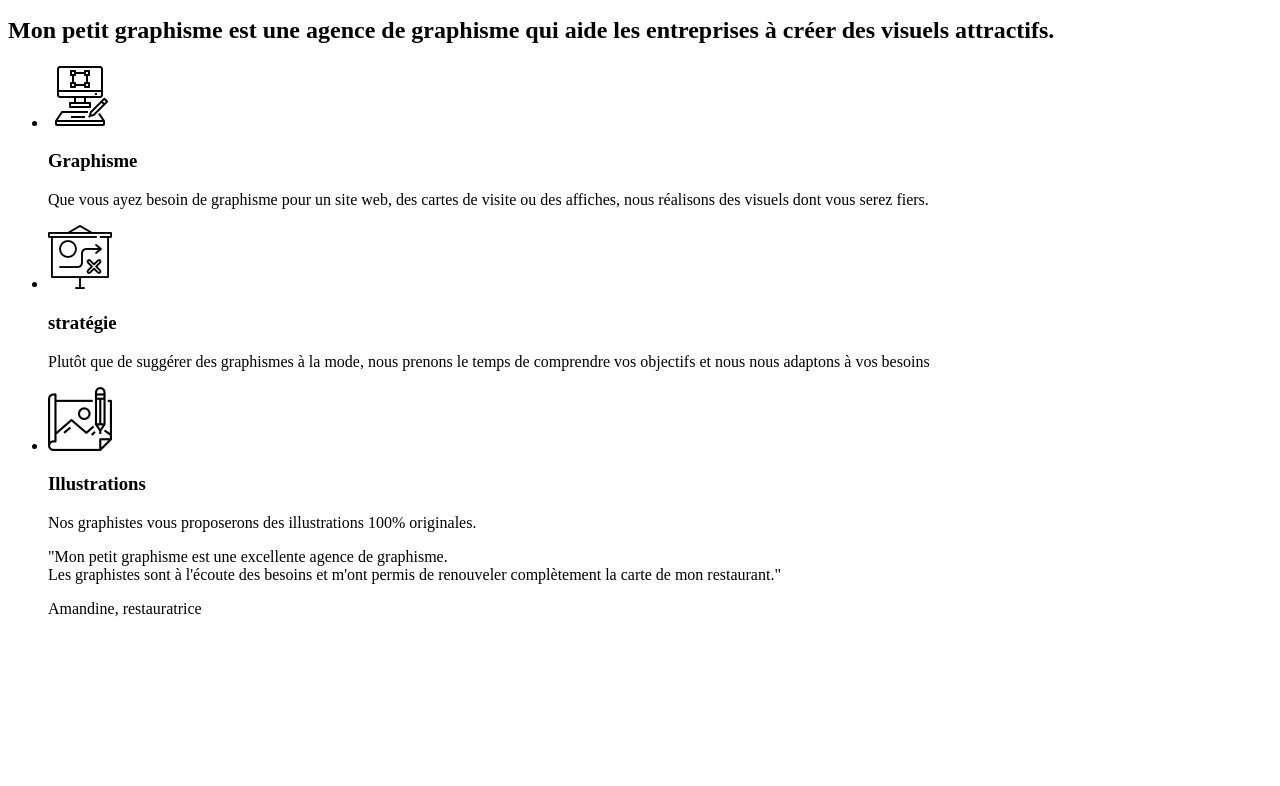
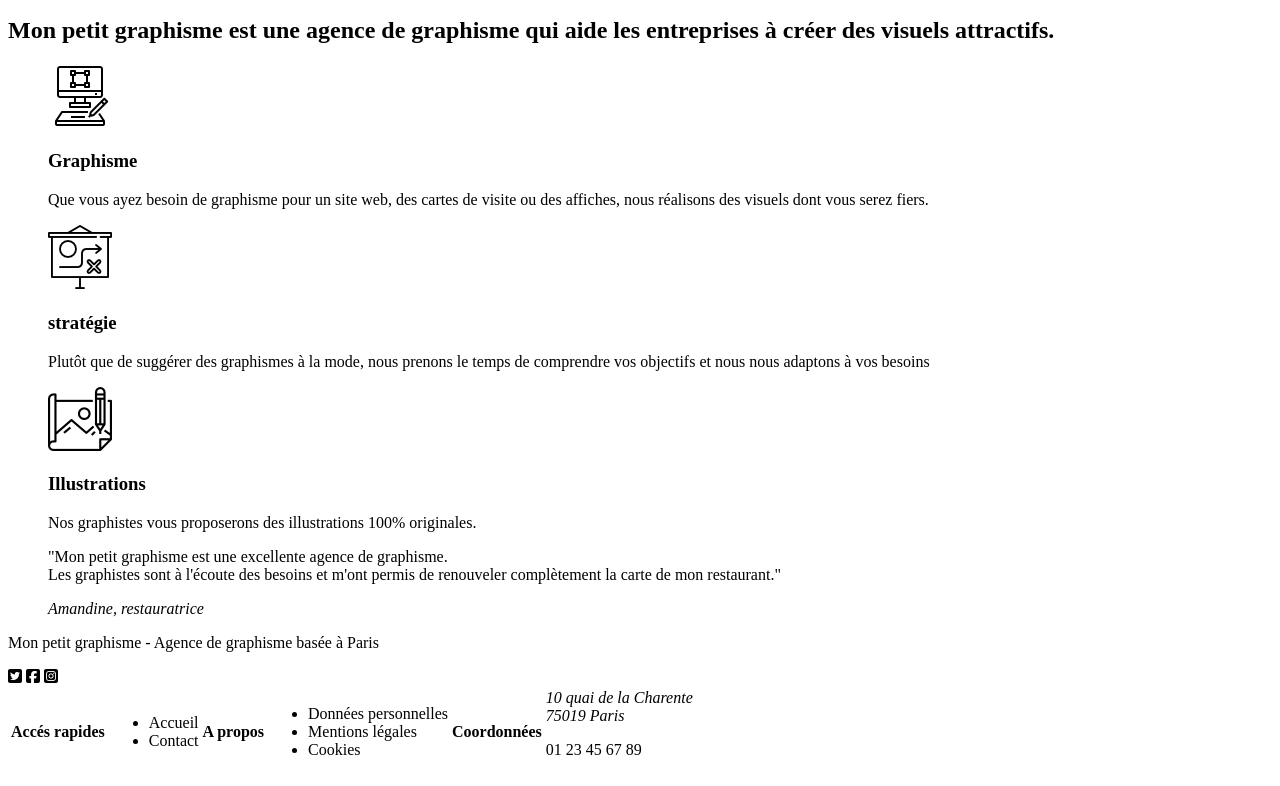
Before and after one commit to devchon2/D-fi_P2, a plain HTML site: page index.html in a window 1280 px wide. Shown: the part 2028-2814 px from the top of the page. Before the commit the page ends 2662 px from the top, so only its background shows below. Drawn offline with Linux system fonts and the light colour scheme.

Commit message:
Ajout du footer

```diff
--- a/index.html
+++ b/index.html
@@ -11,14 +11,12 @@
 <body>
     <header>
         <img src="Images/logo.png" alt="logo Mon-Petit-Graphisme">
-            <ul>
-                <li>
-                    Accueil
-                </li>
-                <li>
-                    Contact
-                </li>
-            </ul>
+            <nav>
+                <ul>
+                   <li>Accueil</li>
+                <li>Contact</li>
+                </ul>
+            </nav>
     </header>
 
     <main>
@@ -31,31 +29,64 @@
         <section class="skills-presentation">
             <h2>Mon petit graphisme est une agence de graphisme qui aide les entreprises à créer des visuels attractifs.</h2>
             <ul id="skills">
-                <li>
+                <article>
                     <img src="images/graphic-design.png" alt="une icone representant un ordinateur et un stylo" class="skills">
                     <h3>Graphisme</h3>
                     <p>Que vous ayez besoin de graphisme pour un site web, des cartes de visite ou des affiches, nous réalisons des visuels dont vous serez fiers.</p>
-                </li>
-                <li>
+                </article>
+                <article>
                     <img src="images/strategie.png" alt="une icone representant un rond une fleche en zig-zag et une croix" class="skills">
                     <h3>stratégie</h3>
                     <p>Plutôt que de suggérer des graphismes à la mode, nous prenons le temps de comprendre vos objectifs et nous nous adaptons à vos besoins</p>
-                </li>
-                <li>
+                </article>
+                <article>
                     <img src="images/illustrations.png" alt="une icone representant une feuille de dessins et un crayon" class="skills">
                     <h3>Illustrations</h3>
                     <p>Nos graphistes vous proposerons des illustrations 100% originales.</p>
-                </li>
+                </article>
             </ul>
             <blockquote>
                 <p>"Mon petit graphisme est une excellente agence de graphisme.<br>
                 Les graphistes sont à l'écoute des besoins et m'ont permis de renouveler complètement la carte de mon restaurant."</p>
-                <figcaption>Amandine, restauratrice</figcaption>
+                <cite>Amandine, restauratrice</cite>
             </blockquote>
         </section>
 
     </main>
     <footer>
+        <div>
+            <p>Mon petit graphisme - Agence de graphisme basée à Paris</p>
+        </div>
+        <div>
+            <i class="fa-brands fa-square-twitter"></i>
+            <i class="fa-brands fa-square-facebook"></i>
+            <i class="fa-brands fa-square-instagram"></i>
+        </div>
+        <table>
+            <th>Accés rapides</th>
+                <td>
+                    <ul>
+                        <li>Accueil</li>
+                        <li>Contact</li>
+                    </ul>
+                </td>
+            <th>A propos</th>
+            <td>
+                <ul>
+                    <li>Données personnelles</li>
+                    <li>Mentions légales</li>
+                    <li>Cookies</li>
+                </ul>
+            </td>
+            <th>Coordonnées</th>
+            <td>
+                <address>
+                    10 quai de la Charente <br>
+                    75019 Paris
+                </address>
+                <p> 01 23 45 67 89</p>
+            </td>
 
+        </table>
     </footer>
 </body>
```
